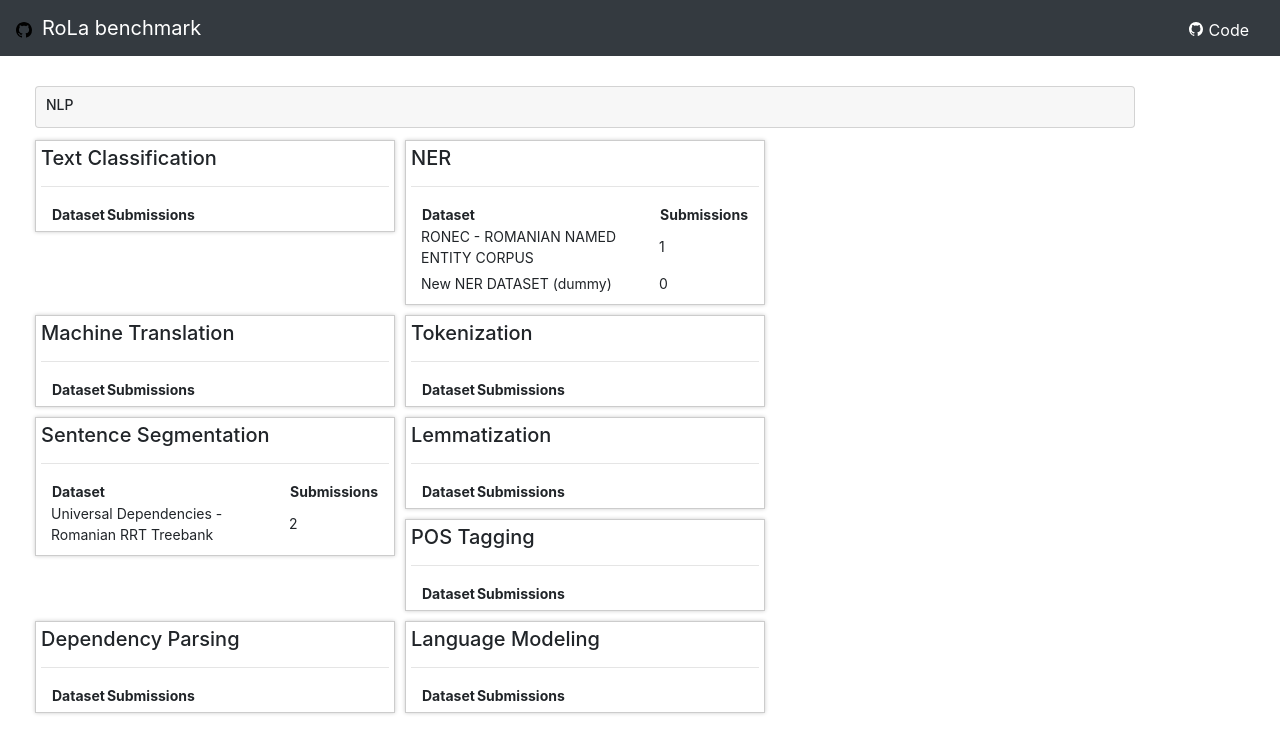
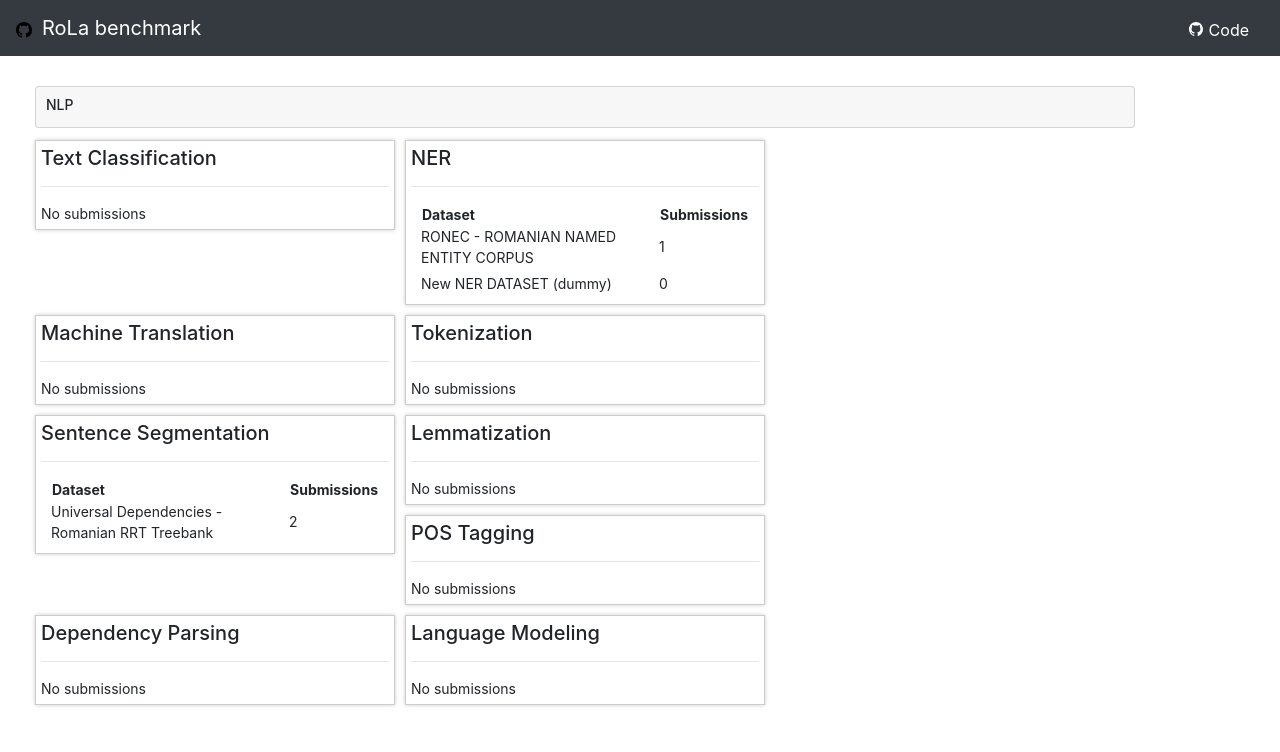
Before and after one commit to LiroBenchmark/LiroBenchmark.github.io, a React (Create React App) app: page / in a window 1280 px wide. Shown: the top 752 px of the page. Built offline with nearby package versions, Linux system fonts and the light colour scheme.

Commit message:
Show "No submissions" when there are no submissions for task

```diff
--- a/src/Components/Homepage.js
+++ b/src/Components/Homepage.js
@@ -30,23 +30,31 @@ class Homepage extends React.Component {
     );
   }
 
+  renderTaskSubmissions(task) {
+    if (!task.datasets || task.datasets.length == 0) {
+      return <span>No submissions</span>;
+    }
+
+    return (
+      <table>
+        <thead>
+          <tr>
+            <th>Dataset</th>
+            <th>Submissions</th>
+          </tr>
+        </thead>
+        <tbody>{task.datasets.map((ds) => this.renderDataset(ds))}</tbody>
+      </table>
+    );
+  }
+
   renderAreaTask(task) {
     return (
       <a href={this.urlBuilder.buildTaskUrl(task.name)} className="task-tile-link">
         <div className="task-tile" key={task.name}>
           <h5>{task.name}</h5>
           <hr />
-          <div className="task-data">
-            <table>
-              <thead>
-                <tr>
-                  <th>Dataset</th>
-                  <th>Submissions</th>
-                </tr>
-              </thead>
-              <tbody>{task.datasets.map((ds) => this.renderDataset(ds))}</tbody>
-            </table>
-          </div>
+          <div className="task-data">{this.renderTaskSubmissions(task)}</div>
         </div>
       </a>
     );
```
